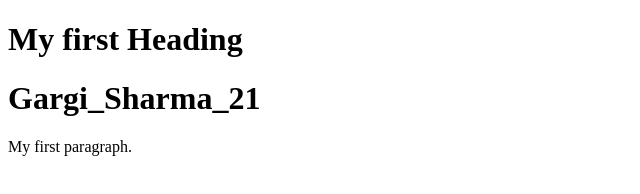
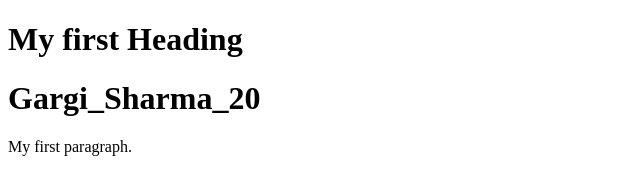
Before and after one commit to gargisharma20/newdocker, a plain HTML site: page index.html in a window 1280 px wide. Shown: the full height of the page, 0-640 px from the left. Drawn offline with Linux system fonts and the light colour scheme.

Commit message:
Update index.html

```diff
--- a/index.html
+++ b/index.html
@@ -3,7 +3,7 @@
 <body>
 
 <h1>My first  Heading</h1>
-  <h1>Gargi_Sharma_21</h1>
+  <h1>Gargi_Sharma_20</h1>
 
 <p>My first paragraph.</p>
 
```
